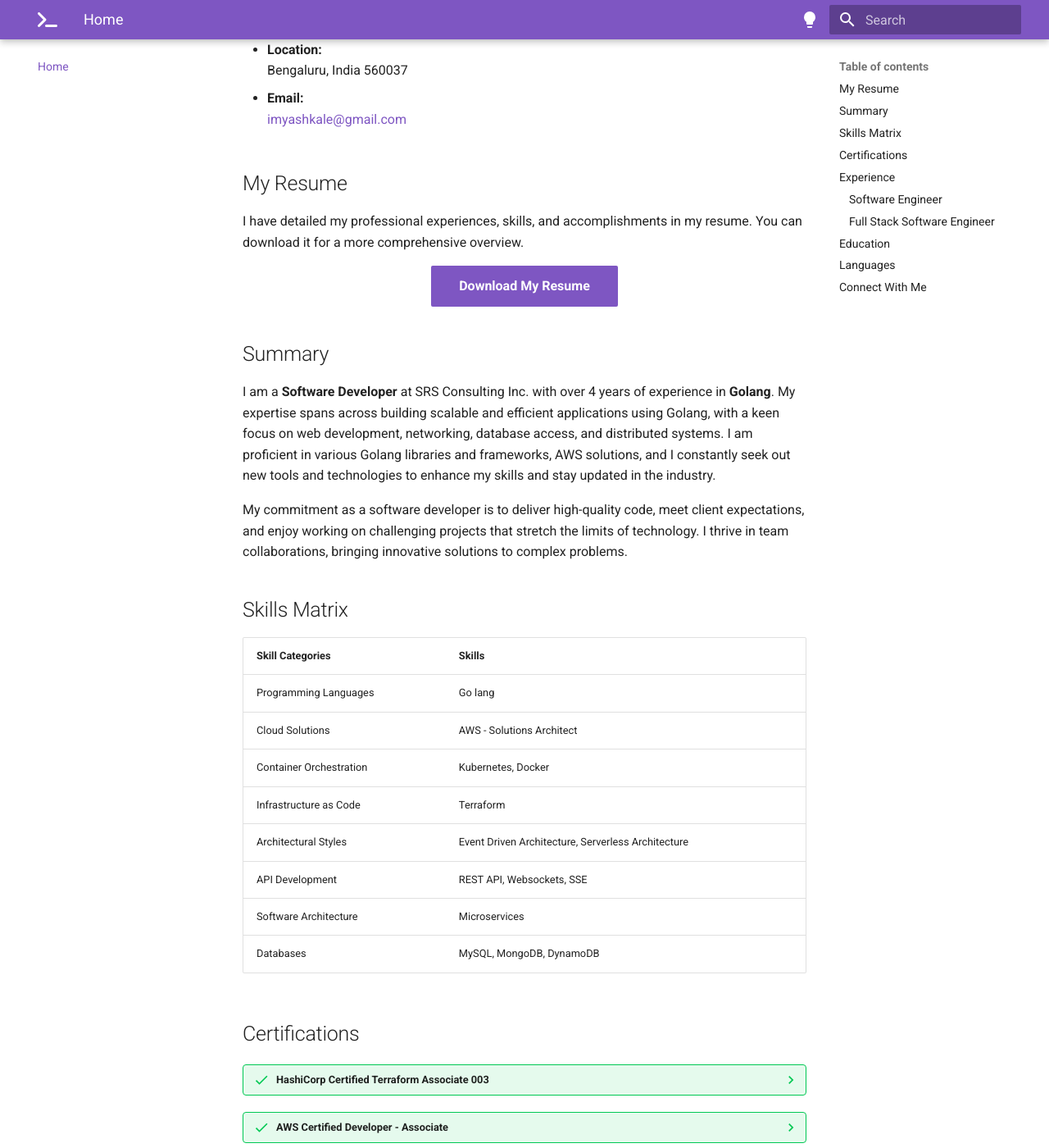
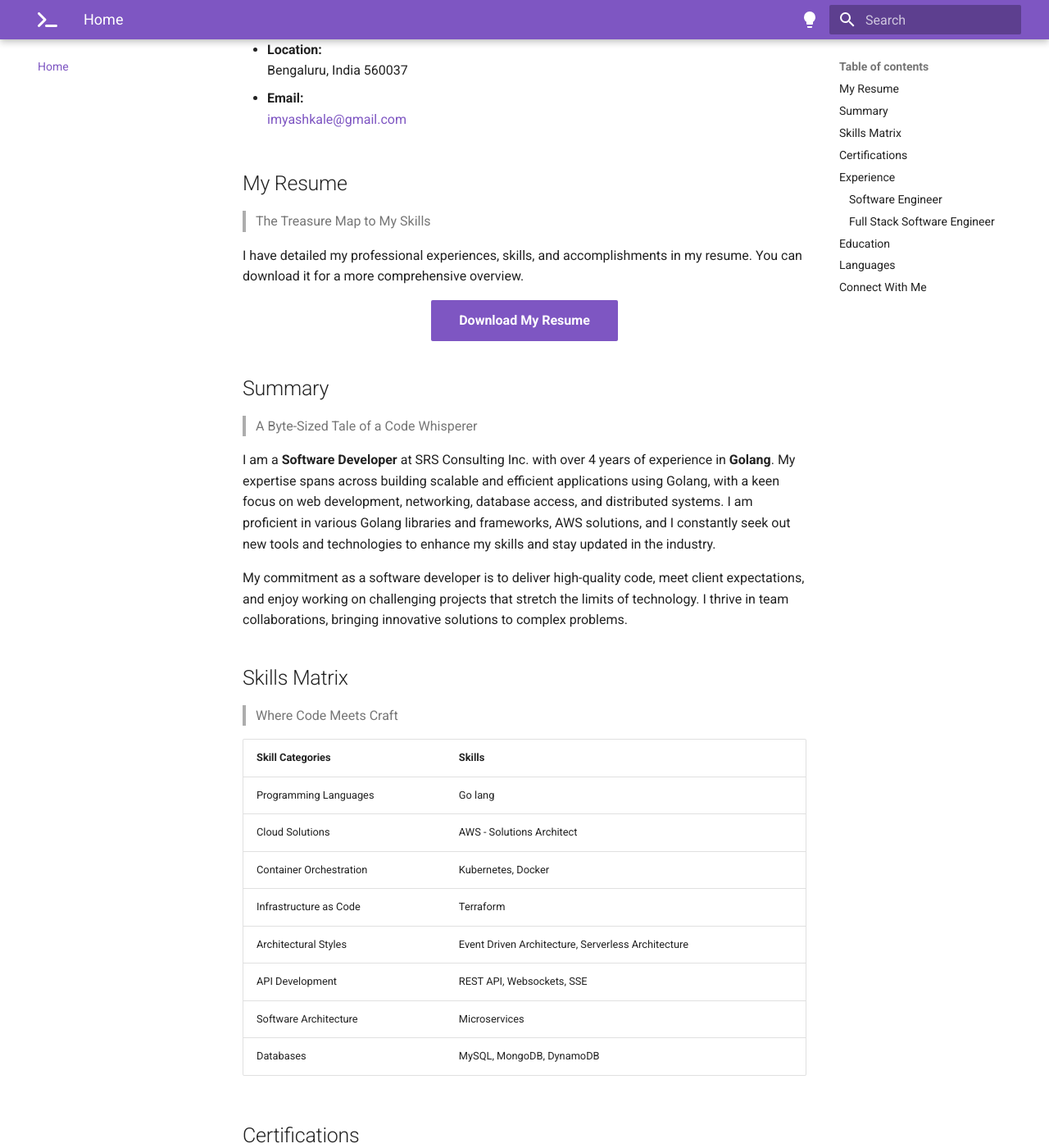
Before and after one commit to imyashkale/portfolio, an MkDocs documentation site: the page built from docs/index.md, in a window 1280 px wide and 1400 px high, scrolled down 281 px. Shown: the whole window at 82% size. Built offline with MkDocs 1.6.1 and Material for MkDocs 9.7.7, drawn with Linux system fonts in a browser that asks for light colours; some of the changed text lies outside the part shown.

Commit message:
Subtitles Added

```diff
--- a/docs/index.md
+++ b/docs/index.md
@@ -12,6 +12,8 @@ A passionate software developer specializing in Golang, AWS, and Kubernetes. Exp
 
 ## My Resume
 
+> The Treasure Map to My Skills
+
 I have detailed my professional experiences, skills, and accomplishments in my resume. You can download it for a more comprehensive overview.
 
 <!-- markdownlint-disable MD033 -->
@@ -21,11 +23,15 @@ I have detailed my professional experiences, skills, and accomplishments in my r
 
 ## Summary
 
+> A Byte-Sized Tale of a Code Whisperer
+
 I am a **Software Developer** at SRS Consulting Inc. with over 4 years of experience in **Golang**. My expertise spans across building scalable and efficient applications using Golang, with a keen focus on web development, networking, database access, and distributed systems. I am proficient in various Golang libraries and frameworks, AWS solutions, and I constantly seek out new tools and technologies to enhance my skills and stay updated in the industry.
 
 My commitment as a software developer is to deliver high-quality code, meet client expectations, and enjoy working on challenging projects that stretch the limits of technology. I thrive in team collaborations, bringing innovative solutions to complex problems.
 
 ## Skills Matrix
+
+> Where Code Meets Craft
 
 | Skill Categories          | Skills                                    |
 |---------------------------|-------------------------------------------|
@@ -39,6 +45,8 @@ My commitment as a software developer is to deliver high-quality code, meet clie
 | Databases                 | MySQL, MongoDB, DynamoDB                  |
 
 ## Certifications
+
+> My League of Extraordinary Credentials
 
 ??? Success "HashiCorp Certified Terraform Associate 003"
     **Issued Date**: Oct 2023
@@ -86,10 +94,14 @@ My commitment as a software developer is to deliver high-quality code, meet clie
 
 ## Education
 
+> The Launchpad of My Logic
+
 **Bachelor of Science: Computer Science Engineering** - August 2022
 Everest Education Society Group of Institutions, Aurangabad, Maharashtra, India
 
 ## Languages
+
+> The Linguistic Libretto
 
 My linguistic skills span across multiple languages, enhancing my ability to communicate in diverse environments.
 
@@ -99,6 +111,8 @@ My linguistic skills span across multiple languages, enhancing my ability to com
 
 ## Connect With Me
 
+> Find Me in the Tech Universe
+
 :material-linkedin:{ .linkedin } [LinkedIn](https://www.linkedin.com/in/imyashkale/)
 :material-github:{ .github } [GitHub](https://github.com/imyashkale)
 :material-certificate:{ .credly } [Credly - Certifications](https://www.credly.com/badges/9eb5642b-17d6-4463-9578-50eb57e425c6)
```
